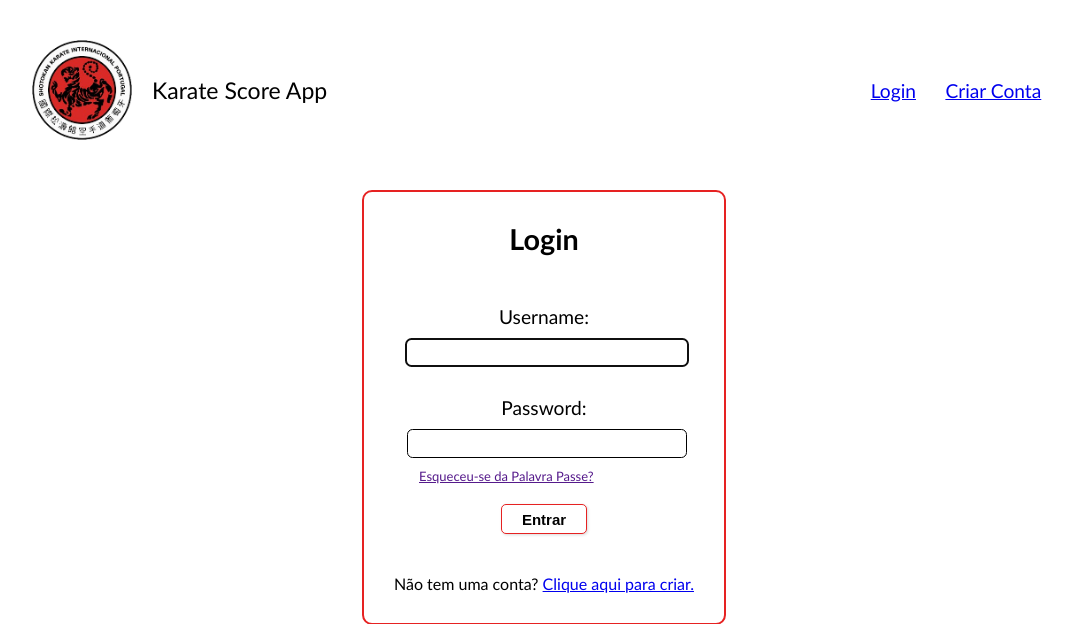
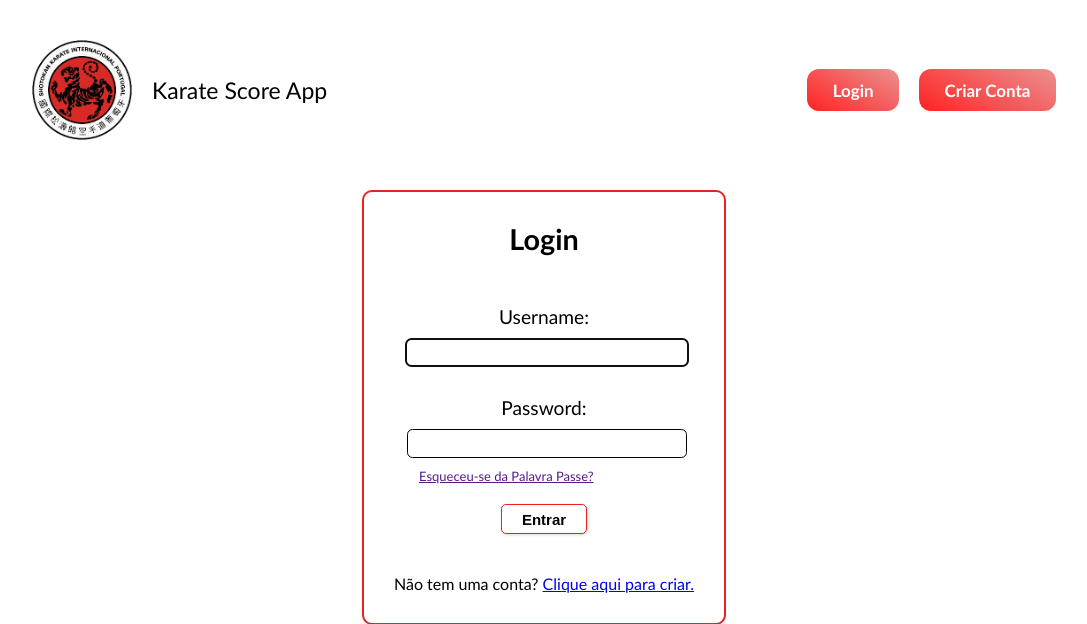
Before and after one commit to ozefreitas/karate-registration, a Django app: page /login/ in a window 1280 px wide. Shown: the top 624 px of the page, without its empty margins (96-1183 px from the left). Run offline with Django 5.2, Linux system fonts and the light colour scheme.

Commit message:
[CHANGE] login class buttons

```diff
--- a/registration/static/registration/css/main.css
+++ b/registration/static/registration/css/main.css
@@ -124,15 +124,15 @@ select option {
 }
 
 .dojos-actions {
-  width: 200px;
+  width: fit-content;
   display: flex;
-  justify-content: space-around;
+  gap: 20px;
 }
 
 .filter-options-container {
   font-size: 1.1rem;
   display: flex;
-  border-bottom: 2px double black;
+  border-bottom: 2px double rgb(170, 39, 39);
   margin-bottom: 10px;
   margin-top: 40px;
   padding-bottom: 10px;
@@ -191,6 +191,44 @@ select option {
   display: none;
   flex-direction: column;
   gap: 10px;
+}
+
+.login-buttons {
+  border: none;
+  color: #fff;
+  background-image: linear-gradient(30deg, #ff2222, #ec9090);
+  border-radius: 12px;
+  background-size: 100% auto;
+  font-family: inherit;
+  font-size: 17px;
+  font-weight: bold;
+  padding: 0.6em 1.5em;
+  text-decoration: none;
+  -webkit-border-radius: 12px;
+  -moz-border-radius: 12px;
+  -ms-border-radius: 12px;
+  -o-border-radius: 12px;
+}
+
+.login-buttons:hover {
+  background-position: right center;
+  background-size: 200% auto;
+  -webkit-animation: pulse 2s infinite;
+  animation: pulse512 1.5s infinite;
+}
+
+@keyframes pulse512 {
+  0% {
+   box-shadow: 0 0 0 0 #05bada66;
+  }
+
+  70% {
+   box-shadow: 0 0 0 10px rgb(218 103 68 / 0%);
+  }
+
+  100% {
+   box-shadow: 0 0 0 0 rgb(218 103 68 / 0%);
+  }
 }
 
 .buttons-settings-wrapper {
@@ -557,7 +595,7 @@ select option {
   border-radius: 10px;
   cursor: pointer;
   border: none;
-  box-shadow: 0px 0px 0px 2px rgb(212, 209, 255);
+  box-shadow: 0px 0px 0px 2px rgb(255, 209, 209);
   margin-right: 20px;
 }
 .bar {
@@ -574,7 +612,7 @@ select option {
   content: "";
   width: 2px;
   height: 2px;
-  background-color: rgb(126, 117, 255);
+  background-color: rgb(255, 255, 255);
   position: absolute;
   border-radius: 50%;
   border: 2px solid white;
--- a/registration/templates/registration/base.html
+++ b/registration/templates/registration/base.html
@@ -24,11 +24,11 @@
 
       <div class="dojos-actions">
         {% if user.is_authenticated %}
-        <a href="{% url 'dojos-logout' %}">Logout</a>
-        <a href="{% url 'dojos-profile' %}">Perfil</a>
+        <a class="login-buttons" href="{% url 'dojos-logout' %}">Logout</a>
+        <a class="login-buttons" href="{% url 'dojos-profile' %}">Perfil</a>
         {% else %}
-        <a href="{% url 'login' %}">Login</a>
-        <a href="{% url 'dojos-register' %}">Criar Conta</a>
+        <a class="login-buttons" href="{% url 'login' %}">Login</a>
+        <a class="login-buttons" href="{% url 'dojos-register' %}">Criar Conta</a>
         {% endif %}
       </div>
     </div>
--- a/registration/templates/registration/thanks.html
+++ b/registration/templates/registration/thanks.html
@@ -23,6 +23,5 @@
         Nova Inscrição
         </button>
     </div>
-
   </body>
 </html>
```
